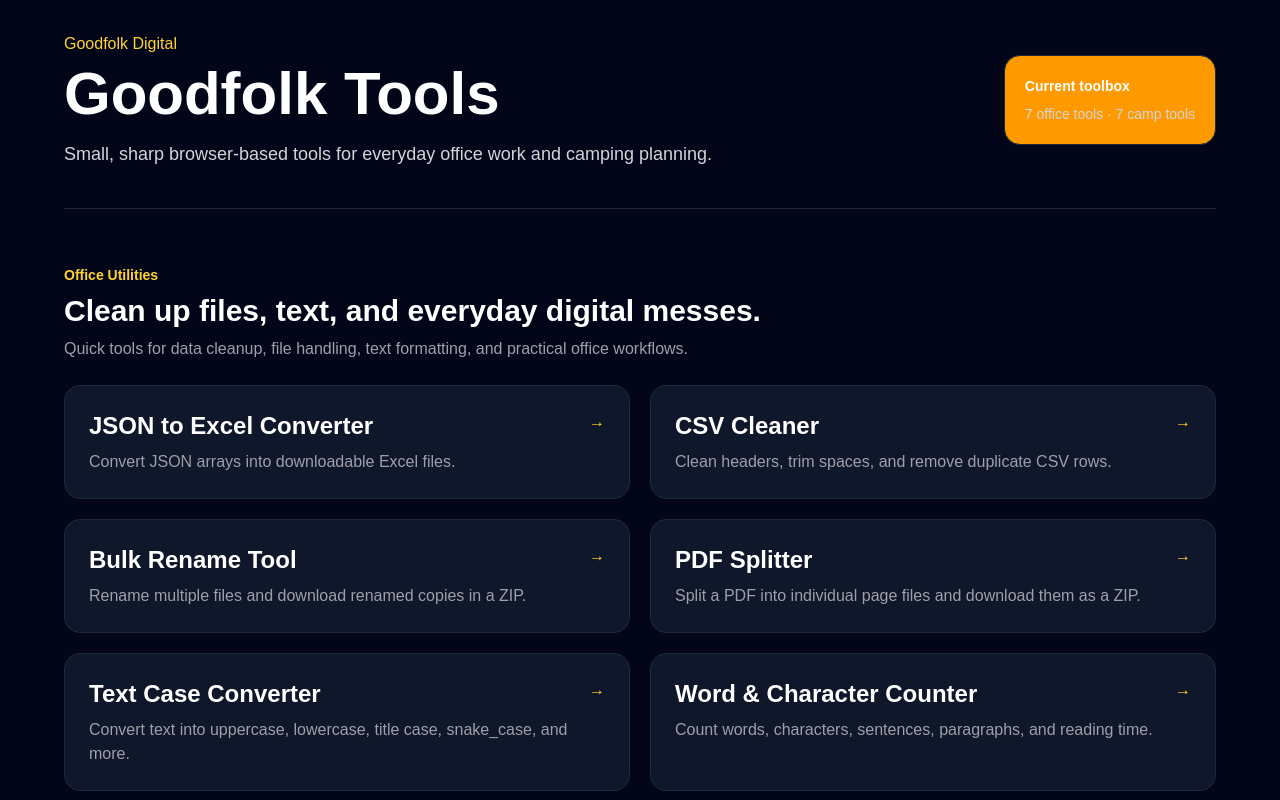
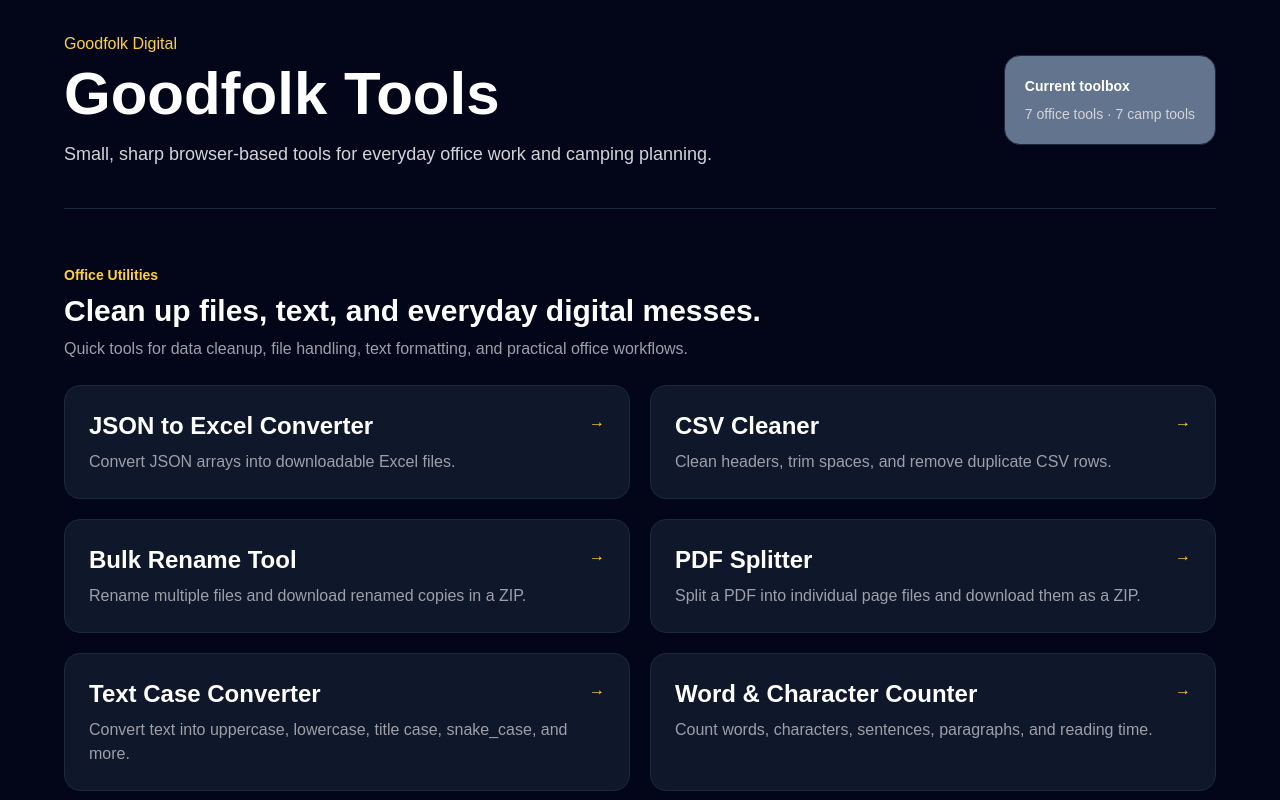
Before and after one commit to GFKolby/GoodfolkUtilities, a Next.js app: page / in a window 1280 px wide. Shown: the top 800 px of the page. Built offline with nearby package versions, Linux system fonts and the light colour scheme.

Commit message:
changed color

```diff
--- a/app/page.tsx
+++ b/app/page.tsx
@@ -147,7 +147,7 @@ export default function Home() {
             </p>
           </div>
 
-          <div className="rounded-2xl border border-slate-800 bg-amber-500 p-5 text-sm text-zinc-300">
+          <div className="rounded-2xl border border-slate-800 bg-slate-500 p-5 text-sm text-zinc-300">
             <p className="font-semibold text-white">Current toolbox</p>
             <p className="mt-2">
               {officeTools.length} office tools · {campTools.length} camp tools
```
